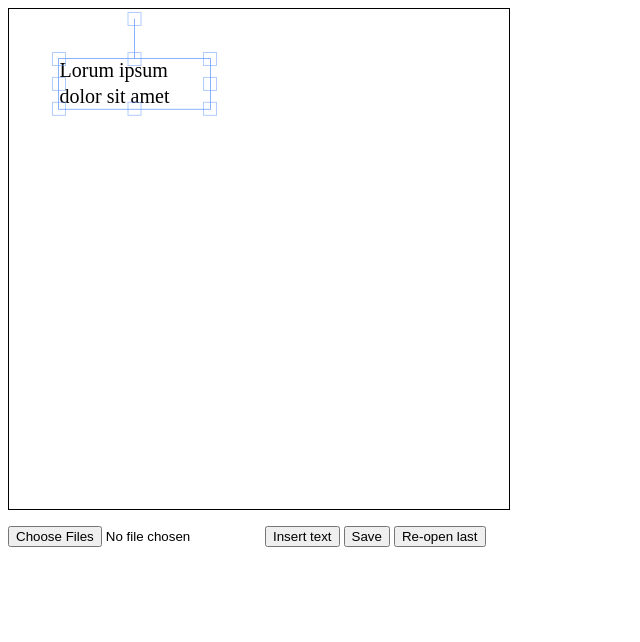
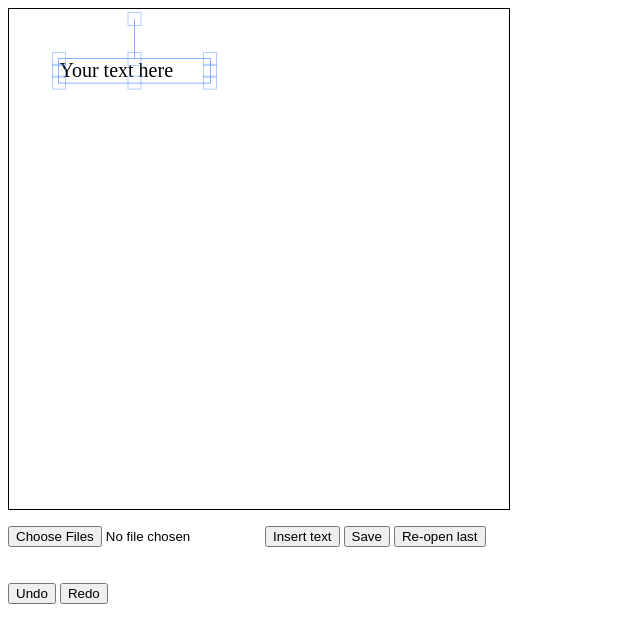
Before and after one commit to ajaydevarakonda/fabric-editor, a website: page public/index.html in a window 1280 px wide. Both pictures are taken after a click on the button "Insert text". Shown: the whole page, without its empty margins (0-640 px from the left). Drawn offline with Linux system fonts and the light colour scheme.

Commit message:
Add undo and redo features.

```diff
--- a/public/index.html
+++ b/public/index.html
@@ -6,6 +6,7 @@
     </style>
 </head>
 <body>
+    <div id="wrapper">
         <canvas id="c" height="500" width="500" style="border: 1px solid #000"></canvas>
         <br>
         <div>
@@ -13,8 +14,14 @@
             <button id="insert-txt">Insert text</button>
             <button id="save">Save</button>
             <button id="reopen">Re-open last</button>
+
         </div>
-
+    </div>
+    <div>
+        <br><br>
+        <button id="undo">Undo</button>
+        <button id="redo">Redo</button>
+    </div>
     <script type="text/javascript" src="/js/fabric.min.js"></script>
     <script type="text/javascript" src="/js/main.js"></script>
 </body>
--- a/public/js/main.js
+++ b/public/js/main.js
@@ -1,7 +1,74 @@
 'use strict'
 
 var canvas = new fabric.Canvas('c');
-var canvasAsJSONString;
+var canvasAsJSONString; // using canvasAsJSON string as a global variable for easy debugging, no probs even if not made local.
+
+function objectIsEqual(obj1, obj2) {
+  return (JSON.stringify(obj1) === JSON.stringify(obj2));
+}
+
+function initUndoList() {
+  let emptyArray = [];
+  sessionStorage.setItem("undoList", JSON.stringify(emptyArray));
+  sessionStorage.setItem("undoListCurrentIndex", -1);
+  sessionStorage.setItem("undoListLength", 0);
+}
+
+function addToUndoList(imageAsJSON) {
+  // take from undo list
+  let undoList = JSON.parse(sessionStorage.getItem("undoList"));
+  undoList.push(imageAsJSON);
+  // increment length and current index
+  let currentIndex = sessionStorage.getItem("undoListCurrentIndex");
+  let listLength = sessionStorage.getItem("undoListLength");
+  currentIndex++;
+  listLength++;
+  sessionStorage.setItem("undoListCurrentIndex", currentIndex);
+  sessionStorage.setItem("undoListLength", listLength);
+  // write back to undo list
+  sessionStorage.setItem("undoList", JSON.stringify(undoList));
+}
+
+function getFromUndoList(index) {
+  // get undo list first.
+  let undoList = JSON.parse(sessionStorage.getItem("undoList"));
+  // then get item at index
+  return undoList[index];
+}
+
+function undo(canvas) {
+  // get current index and list length
+  let currentIndex = parseInt(sessionStorage.getItem("undoListCurrentIndex"), 10);
+  let listLength = parseInt(sessionStorage.getItem("undoListLength"), 10);
+
+  // check if the current index is less than zero, if so we can't undo
+  if (currentIndex <= 0 || listLength < 1) {
+    return;
+  }
+
+  // reduce current index
+  // draw previous scene on to the canvas
+  let previousCanvasJSONString = getFromUndoList(--currentIndex);
+  // write the current index to sessionStorage
+  sessionStorage.setItem("undoListCurrentIndex", currentIndex);
+  canvas.loadFromJSON(previousCanvasJSONString, canvas.renderAll.bind(canvas));
+}
+
+function redo(canvas) {
+  // get current index and list length
+  let currentIndex = parseInt(sessionStorage.getItem("undoListCurrentIndex"), 10);
+  let listLength = parseInt(sessionStorage.getItem("undoListLength"), 10);
+
+  // check if the current index is less than zero, if so we can't undo
+  if (currentIndex >= listLength) {
+    return;
+  }
+  // draw previous scene on to the canvas
+  let previousCanvasJSONString = getFromUndoList(currentIndex);
+  // write the reduced current index to sessionStorage
+  sessionStorage.setItem("undoListCurrentIndex", ++currentIndex);
+  canvas.loadFromJSON(previousCanvasJSONString, canvas.renderAll.bind(canvas));
+}
 
 function uploadImageToCanvas(canvas, imageFileObject) {
   let imgReader = new FileReader();
@@ -14,7 +81,7 @@ function uploadImageToCanvas(canvas, imageFileObject) {
     imgObj.onload = function () {
       var image = new fabric.Image(imgObj);
       image.set({
-            cornersize:10
+        cornersize:10
       });
       canvas.centerObject(image);
       canvas.add(image);
@@ -24,6 +91,13 @@ function uploadImageToCanvas(canvas, imageFileObject) {
   imgReader.readAsDataURL(imageFileObject);
 }
 
+// script starts its real run here
+// -------------------------------
+initUndoList();
+
+// TODO: upload image to canvas on button click
+// onchange on the image may not work when you select the same image once again,
+// or when you'd just like to insert a picture once again.
 // uploading image
 document.getElementById('image-input').onchange = function(e) {
   for (let i = 0; i < e.target.files.length; ++i) {
@@ -33,7 +107,7 @@ document.getElementById('image-input').onchange = function(e) {
 
 // inserting text
 document.getElementById('insert-txt').onclick = function(e) {
-  let textbox = new fabric.Textbox('Lorum ipsum dolor sit amet', {
+  let textbox = new fabric.Textbox('Your text here', {
     left: 50,
     top: 50,
     width: 150,
@@ -76,3 +150,25 @@ document.getElementById('reopen').onclick = function(e) {
   saveDataRequest.open("GET", "/reopen", true);
   saveDataRequest.send();
 }
+
+// undo
+document.getElementById("undo").addEventListener("click", function() {
+  undo(canvas);
+})
+
+// redo
+document.getElementById("redo").addEventListener("click", function() {
+  redo(canvas);
+})
+
+// record mouse up events, and
+document.getElementById("wrapper").addEventListener("mouseup", function (event) {
+  // get the previous object
+  // check if it is the same as the current object
+  // get the whole image as json
+  canvasAsJSONString = JSON.stringify(canvas.toDatalessJSON());
+  if (canvasAsJSONString == getFromUndoList(sessionStorage.getItem("undoListCurrenIndex"))) { console.log("same as before");
+  ;return; }
+  // and then add it to the session storage array
+  addToUndoList(canvasAsJSONString);
+});
```
Also changed, not shown: README.md (added). Lines whose indentation alone changed are shown as unchanged.
